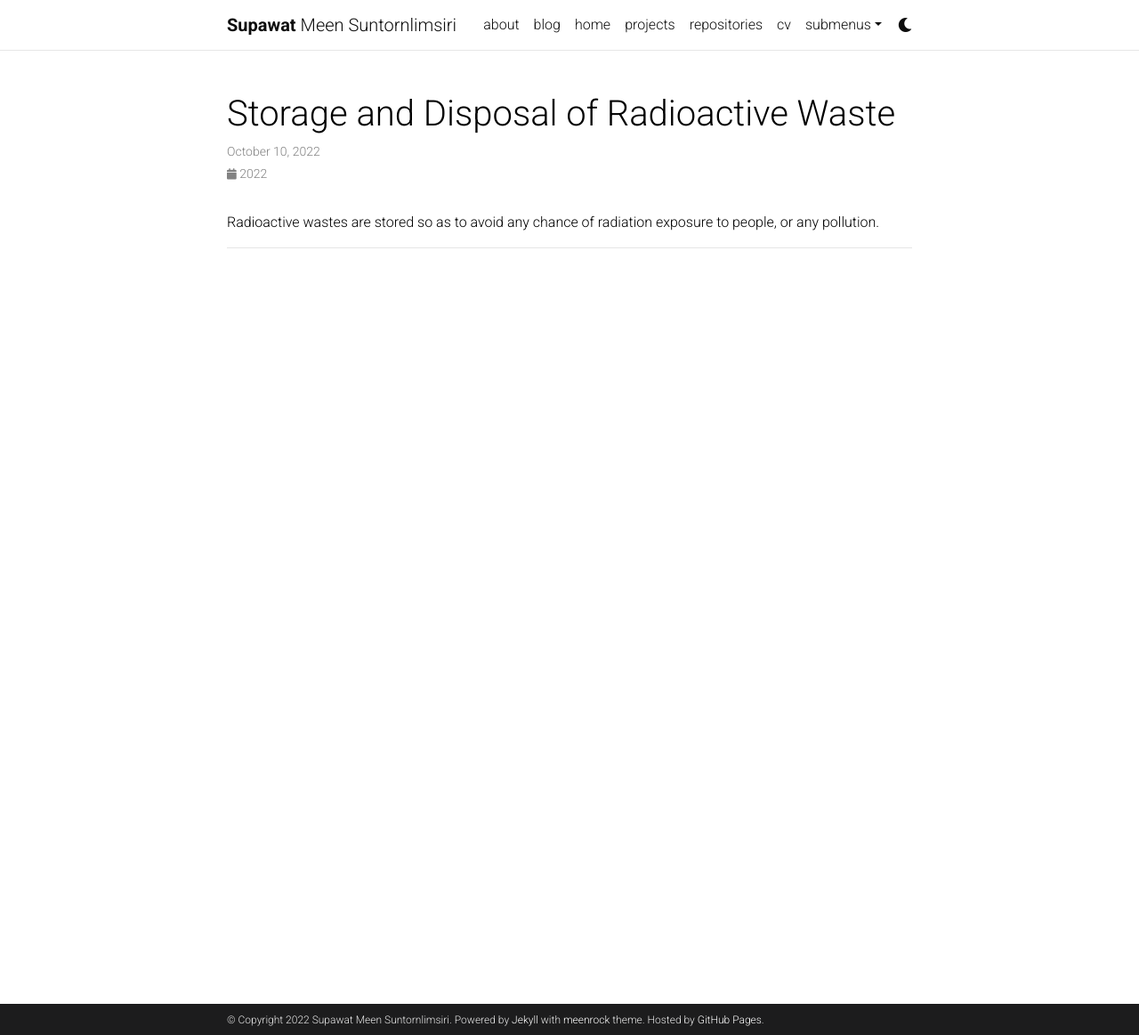
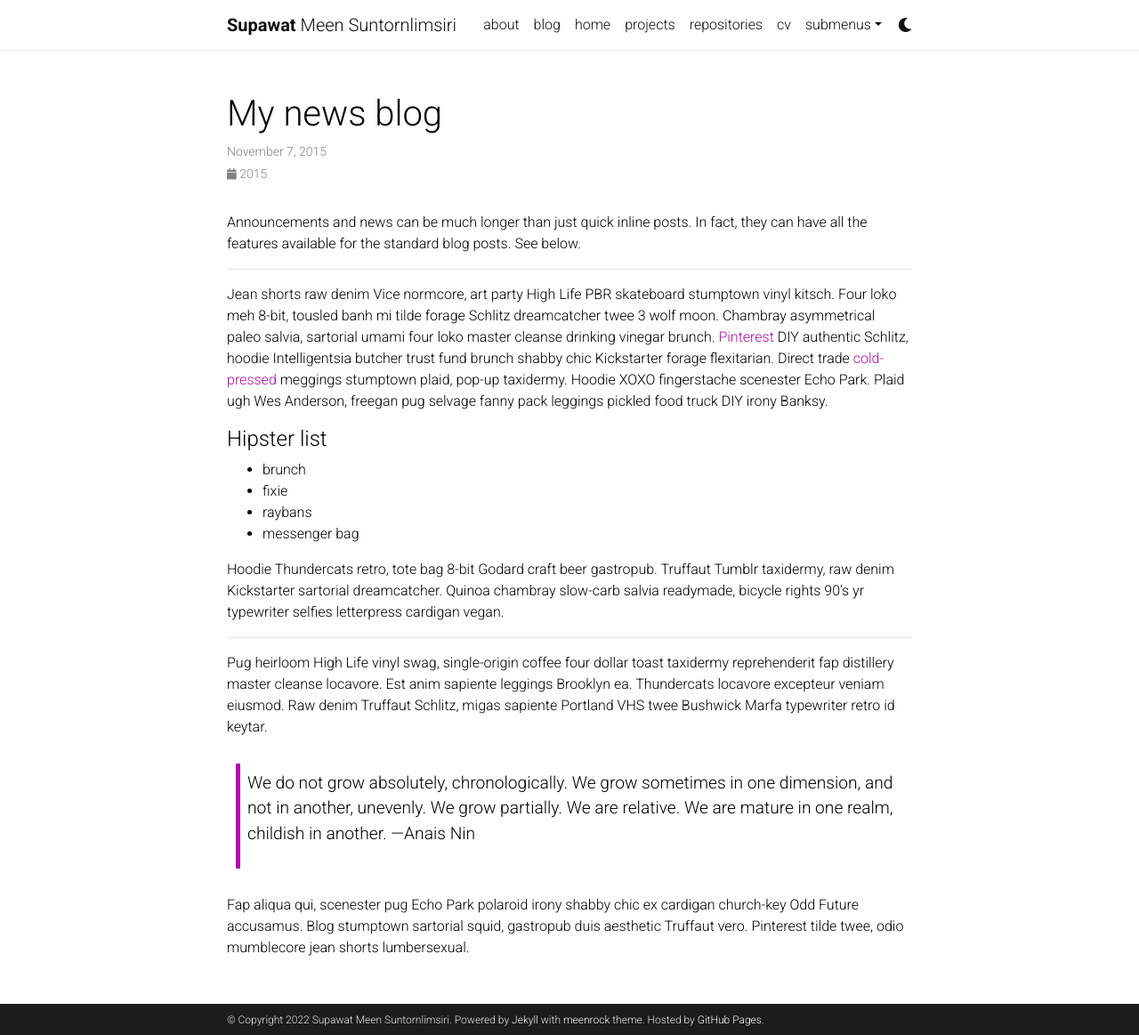
Before and after one commit to meenrock/my-documentation, a Jekyll site: the page built from _news/announcement_1.md, in a window 1280 px wide and 1163 px high. Shown: the whole window at 89% size. Built offline with Jekyll 4.4.1, drawn with Linux system fonts in a browser that asks for light colours; comment, search, counter and statistics services are not loaded; a style sheet for code colours, icons or effects is not loaded.

Commit message:
edit announcement

```diff
--- a/_news/announcement_1.md
+++ b/_news/announcement_1.md
@@ -1,10 +1,31 @@
 ---
 layout: post
-title: Storage and Disposal of Radioactive Waste
-date: 2022-10-10 15:59:00-0400
+title: My news blog
+date: 2015-11-07 16:11:00-0400
 inline: false
 ---
 
-Radioactive wastes are stored so as to avoid any chance of radiation exposure to people, or any pollution.
+Announcements and news can be much longer than just quick inline posts. In fact, they can have all the features available for the standard blog posts. See below.
 
 ***
+
+Jean shorts raw denim Vice normcore, art party High Life PBR skateboard stumptown vinyl kitsch. Four loko meh 8-bit, tousled banh mi tilde forage Schlitz dreamcatcher twee 3 wolf moon. Chambray asymmetrical paleo salvia, sartorial umami four loko master cleanse drinking vinegar brunch. <a href="https://www.pinterest.com">Pinterest</a> DIY authentic Schlitz, hoodie Intelligentsia butcher trust fund brunch shabby chic Kickstarter forage flexitarian. Direct trade <a href="https://en.wikipedia.org/wiki/Cold-pressed_juice">cold-pressed</a> meggings stumptown plaid, pop-up taxidermy. Hoodie XOXO fingerstache scenester Echo Park. Plaid ugh Wes Anderson, freegan pug selvage fanny pack leggings pickled food truck DIY irony Banksy.
+
+#### Hipster list
+<ul>
+    <li>brunch</li>
+    <li>fixie</li>
+    <li>raybans</li>
+    <li>messenger bag</li>
+</ul>
+
+Hoodie Thundercats retro, tote bag 8-bit Godard craft beer gastropub. Truffaut Tumblr taxidermy, raw denim Kickstarter sartorial dreamcatcher. Quinoa chambray slow-carb salvia readymade, bicycle rights 90's yr typewriter selfies letterpress cardigan vegan.
+
+***
+
+Pug heirloom High Life vinyl swag, single-origin coffee four dollar toast taxidermy reprehenderit fap distillery master cleanse locavore. Est anim sapiente leggings Brooklyn ea. Thundercats locavore excepteur veniam eiusmod. Raw denim Truffaut Schlitz, migas sapiente Portland VHS twee Bushwick Marfa typewriter retro id keytar.
+
+> We do not grow absolutely, chronologically. We grow sometimes in one dimension, and not in another, unevenly. We grow partially. We are relative. We are mature in one realm, childish in another.
+> —Anais Nin
+
+Fap aliqua qui, scenester pug Echo Park polaroid irony shabby chic ex cardigan church-key Odd Future accusamus. Blog stumptown sartorial squid, gastropub duis aesthetic Truffaut vero. Pinterest tilde twee, odio mumblecore jean shorts lumbersexual.
```
Also changed, not shown: 1 other file.
